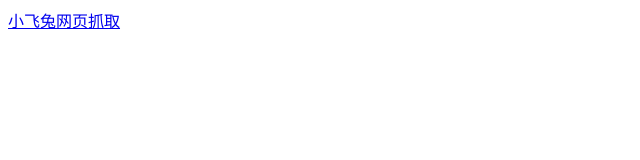
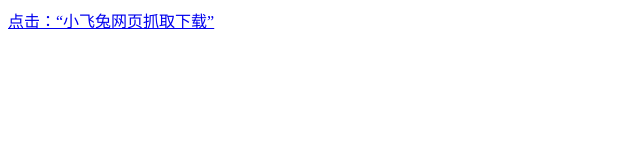
Before and after one commit to yimaoge/4github.io, a plain HTML site: page index.html in a window 1280 px wide. Shown: the whole page, without its empty margins (0-640 px from the left). Drawn offline with Linux system fonts and the light colour scheme.

Commit message:
Update index.html

```diff
--- a/index.html
+++ b/index.html
@@ -1 +1 @@
-<a href="https://raw.githubusercontent.com/yimaoge/4github.io/refs/heads/main/%E5%B0%8F%E9%A3%9E%E5%85%94%E7%AD%891%E4%B8%AA%E6%96%87%E4%BB%B6.rar">小飞兔网页抓取</a>
+<a href="https://raw.githubusercontent.com/yimaoge/4github.io/refs/heads/main/%E5%B0%8F%E9%A3%9E%E5%85%94%E7%AD%891%E4%B8%AA%E6%96%87%E4%BB%B6.rar">点击：“小飞兔网页抓取下载”</a>
```
